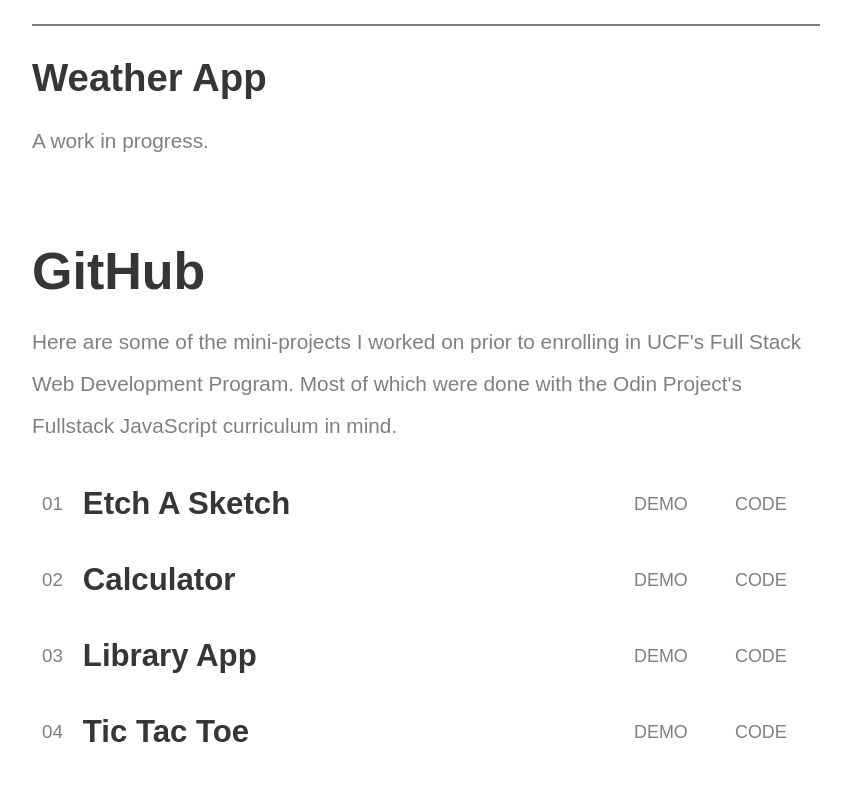
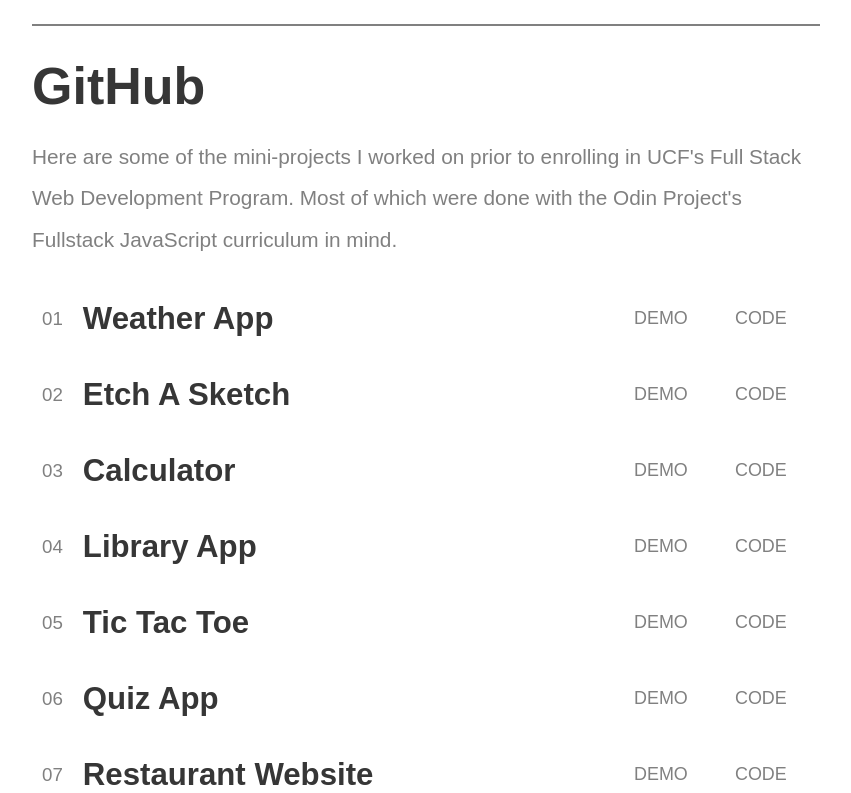
Before and after one commit to ken862734801/ken862734801.github.io, a React (Create React App) app: page /work in a window 1280 px wide. Shown: the part 720-1513 px from the top of the page, without its empty margins (170-1021 px from the left). Built offline with nearby package versions, Linux system fonts and the light colour scheme.

Commit message:
Add correct href links for project repositories and previews

```diff
--- a/src/App.js
+++ b/src/App.js
@@ -6,6 +6,7 @@ import Home from './components/Home';
 import About from './components/About';
 import Work from './components/Work';
 import Contact from './components/Contact';
+import NotFound from './components/404';
 import Footer from './components/Footer';
 
 function App() {
@@ -21,6 +22,7 @@ function App() {
           <Route path="/about" element={<About />}></Route>
           <Route path="/work" element={<Work/>}></Route>
           <Route path="/contact" element={<Contact />}></Route>
+          <Route path="*" element={<NotFound/>}></Route>
         </Routes>
       </div>
       </Router>
--- /dev/null
+++ b/src/components/404/404.css
@@ -0,0 +1,28 @@
+#lost-page{
+    min-height: 100vh;
+    display:flex;
+    align-items: center;
+    animation: fadein 0.75s;
+    -moz-animation: fadein 0.75s; /* Firefox */
+    -webkit-animation: fadein 0.75s; /* Safari and Chrome */
+    -o-animation: fadein 0.75s; /* Opera */
+}
+.lost-container{
+    width:70%;
+    margin: 0 auto;
+    text-align: center;
+    padding:30px 0px;
+    margin-top:-600px;
+    min-width:380px;
+    display:flex;
+    justify-content: center;
+
+}
+.lost-container > p{
+    font-size:1.80em;
+    line-height: 1.5;
+    margin:20px 0px;
+    max-width:700px;
+    color:var(--font);
+    align-self: center;
+}
--- /dev/null
+++ b/src/components/404/index.jsx
@@ -0,0 +1,14 @@
+import React from "react";
+import "./404.css";
+
+function NotFound (){
+    return(
+        <main className="lost-page" id="lost-page">
+            <div class="lost-container">
+                <p className="error-text">The page you are looking for was moved, removed, renamed, or might have never existed!</p>
+            </div>
+        </main>
+    )
+}
+
+export default NotFound;
--- a/src/components/Header/header.css
+++ b/src/components/Header/header.css
@@ -40,17 +40,26 @@ navbar > a{
 navbar > a:hover{
     color:var(--font);
 }
-#menu-bars{
+#menu{
+    font-size:1.65em;
     color:var(--font);
-    display: none;
-    cursor:pointer;
-    font-size:1.20em;
-    margin-top:-10px;
+    padding:18px 0px;
+    display:none;
 }
 
 /* TABLETS PORTRAIT */
 @media screen and (max-width: 767px) {
     .header-container{
         width:95%;
+        align-items: center;
+    }
+    navbar{
+        justify-content: flex-end;
+    }
+    #menu{
+        display:block;
+    }
+    navbar > a {
+        display:none;
     }
 }
--- a/src/components/Header/index.jsx
+++ b/src/components/Header/index.jsx
@@ -1,6 +1,8 @@
 import React from "react";
 import './header.css';
 import { Link } from 'react-router-dom';
+import { FontAwesomeIcon } from '@fortawesome/react-fontawesome'
+import { faBars } from '@fortawesome/free-solid-svg-icons'
 
 
 
@@ -26,7 +28,7 @@ function Header (){
                     <Link to="/contact">
                         <a>Contact</a>
                     </Link>
-                    <a id="menu-bars"></a>
+                    <p id="menu">&#9776;</p>
                 </navbar>
             </div>
         </header>
--- a/src/components/Work/index.jsx
+++ b/src/components/Work/index.jsx
@@ -25,13 +25,6 @@ function Work (){
                         <div className='project-image-container'>
                         </div>
                     </section>
-                    <section className='project'>
-                        <div className='project-text-container'>
-                            <h2>Weather App</h2>
-                            <p>A work in progress.</p>
-                        </div>
-                        <div className='project-image-container'></div>
-                    </section>
                 </div>
                 <div className='github-container'>
                     <h2>GitHub</h2>
@@ -42,7 +35,16 @@ function Work (){
                         <ul>
                             <li>
                                 <div>
-                                    <span className='number'>01</span><p>Etch A Sketch</p>
+                                    <span className='number'>01</span><p>Weather App</p>
+                                </div>
+                                <div className='code-link-container'>
+                                    <a href="https://ken862734801.github.io/weather-app/" target="_blank">DEMO</a>
+                                    <a href="https://github.com/ken862734801/weather-app" target="_blank">CODE</a>
+                                </div>
+                            </li>
+                            <li>
+                                <div>
+                                    <span className='number'>02</span><p>Etch A Sketch</p>
                                 </div>
                                 <div className='code-link-container'>
                                     <a href="https://ken862734801.github.io/Etch-A-Sketch/" target="_blank">DEMO</a>
@@ -51,47 +53,47 @@ function Work (){
                             </li>
                             <li>
                                 <div>
-                                    <span className='number'>02</span><p>Calculator</p>
+                                    <span className='number'>03</span><p>Calculator</p>
                                 </div>
                                 <div className='code-link-container'>
                                     <a href="https://ken862734801.github.io/Calculator/"  target="_blank">DEMO</a>
-                                    <a href="https://ken862734801.github.io/Etch-A-Sketch/" target="_blank">CODE</a>
+                                    <a href="https://github.com/ken862734801/Calculator/" target="_blank">CODE</a>
                                 </div>
                             </li>
                             <li>
                                 <div>
-                                    <span className='number'>03</span><p>Library App</p>
+                                    <span className='number'>04</span><p>Library App</p>
                                 </div>
                                 <div className='code-link-container'>
-                                    <a href="https://ken862734801.github.io/Calculator/"  target="_blank">DEMO</a>
-                                    <a href="https://ken862734801.github.io/Etch-A-Sketch/" target="_blank">CODE</a>
+                                    <a href="https://ken862734801.github.io/Library-App/"  target="_blank">DEMO</a>
+                                    <a href="https://github.com/ken862734801/Library-App/" target="_blank">CODE</a>
                                 </div>
                             </li>
                             <li>
                                 <div>
-                                    <span className='number'>04</span><p>Tic Tac Toe</p>
+                                    <span className='number'>05</span><p>Tic Tac Toe</p>
                                 </div>
                                 <div className='code-link-container'>
                                     <a href="https://ken862734801.github.io/Tic-Tac-Toe/"  target="_blank">DEMO</a>
-                                    <a href="https://ken862734801.github.io/Etch-A-Sketch/" target="_blank">CODE</a>
+                                    <a href="https://github.com/ken862734801/Tic-Tac-Toe/" target="_blank">CODE</a>
                                 </div>
                             </li>
                             <li>
                                 <div>
-                                    <span className='number'>05</span><p>Quiz App</p>
+                                    <span className='number'>06</span><p>Quiz App</p>
                                 </div>
                                 <div className='code-link-container'>
                                     <a href="https://ken862734801.github.io/quiz-app/" target="_blank">DEMO</a>
-                                    <a href="https://ken862734801.github.io/Etch-A-Sketch/" target="_blank">CODE</a>
+                                    <a href="https://github.com/ken862734801/quiz-app/" target="_blank">CODE</a>
                                 </div>
                             </li>
                             <li>
                                 <div>
-                                    <span className='number'>06</span><p>Restaurant Website</p>
+                                    <span className='number'>07</span><p>Restaurant Website</p>
                                 </div>
                                 <div className='code-link-container'>
                                     <a href="https://ken862734801.github.io/restaurant-website/" target="_blank">DEMO</a>
-                                    <a href="https://ken862734801.github.io/Etch-A-Sketch/" target="_blank">CODE</a>
+                                    <a href="https://github.com/ken862734801/restaurant-website/" target="_blank">CODE</a>
                                 </div>
                             </li>
                             {/* <li>
--- a/src/components/Work/work.css
+++ b/src/components/Work/work.css
@@ -32,6 +32,9 @@ h2{
     width:90%;
     padding:30px 0px;
     min-width:380px;
+}
+.project:nth-of-type(2){
+    border-bottom:2px solid gray;
 }
 .project-text-container > h2{
     font-size: 2.40em;
```
